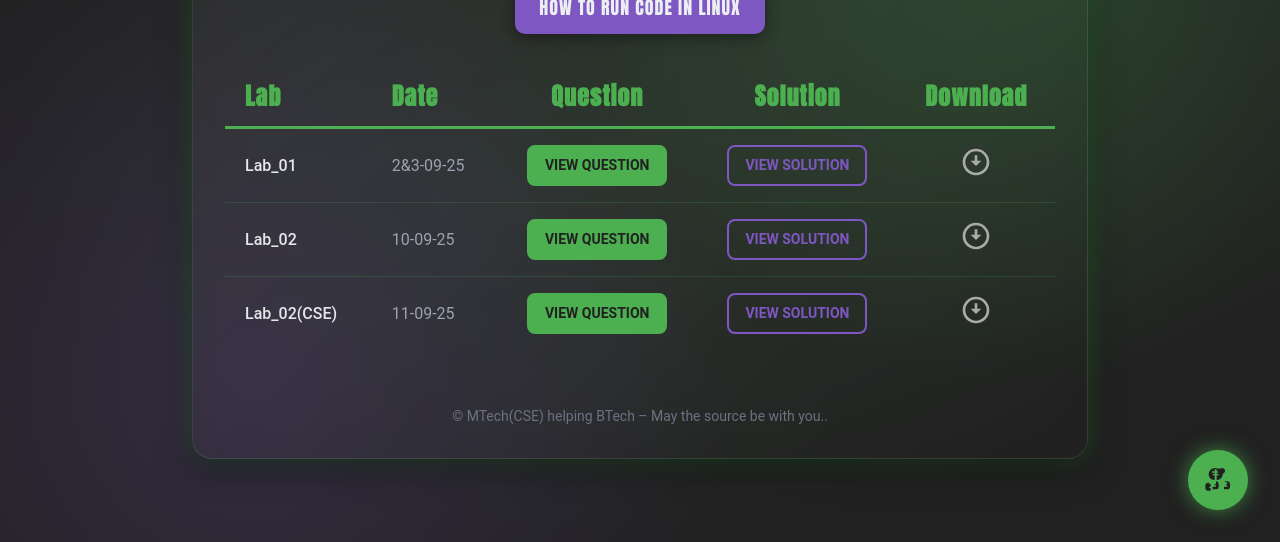
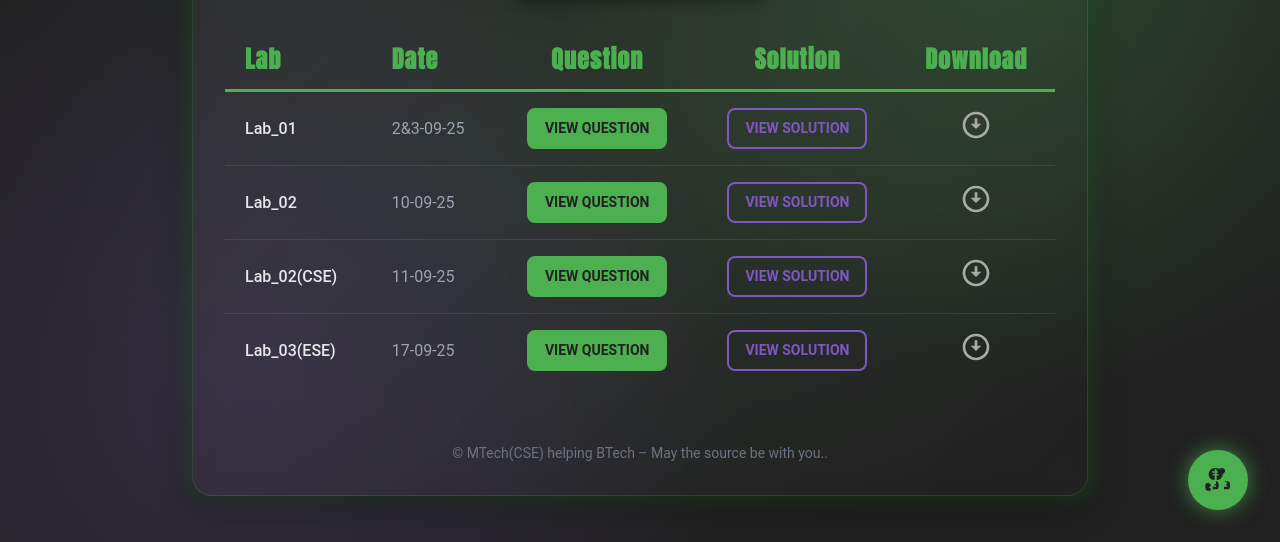
Before and after one commit to Gaurav0963/null-ventures, a plain HTML site: page index.html in a window 1280 px wide. Shown: the part 258-800 px from the top of the page. Drawn offline with nearby package versions, Linux system fonts and the light colour scheme.

Commit message:
Update index.html

```diff
--- a/index.html
+++ b/index.html
@@ -263,6 +263,25 @@
                             </td>
                         </tr>
 
+                        <!-- Lab Row 3 -->
+                        <tr class="table-row">
+                            <td class="px-5 py-4 whitespace-nowrap font-medium text-gray-200">Lab_03(ESE)</td>
+                            <td class="px-5 py-4 whitespace-nowrap text-gray-400">17-09-25</td>
+                            <td class="px-5 py-4 whitespace-nowrap text-center">
+                                <a href="./lab03.html" class="btn btn-primary inline-block py-2 px-4">View Question</a>
+                            </td>
+                            <td class="px-5 py-4 whitespace-nowrap text-center">
+                                <a href="./NoSolution.html" class="btn btn-secondary inline-block py-2 px-4">View Solution</a>
+                            </td>
+                            <td class="px-5 py-4 whitespace-nowrap text-center">
+                                <a href="./lab03.docx" download class="download-icon">
+                                    <svg xmlns="http://www.w3.org/2000/svg" class="h-8 w-8 mx-auto" fill="currentColor" viewBox="0 0 24 24">
+                                      <path d="M12 2c5.523 0 10 4.477 10 10s-4.477 10-10 10S2 17.523 2 12 6.477 2 12 2zm0 2a8 8 0 100 16 8 8 0 000-16zm-1 3v4H8l4 4 4-4h-3V7h-2z" />
+                                    </svg>
+                                </a>
+                            </td>
+                        </tr>
+
                     </tbody>
                 </table>
             </div>
```
